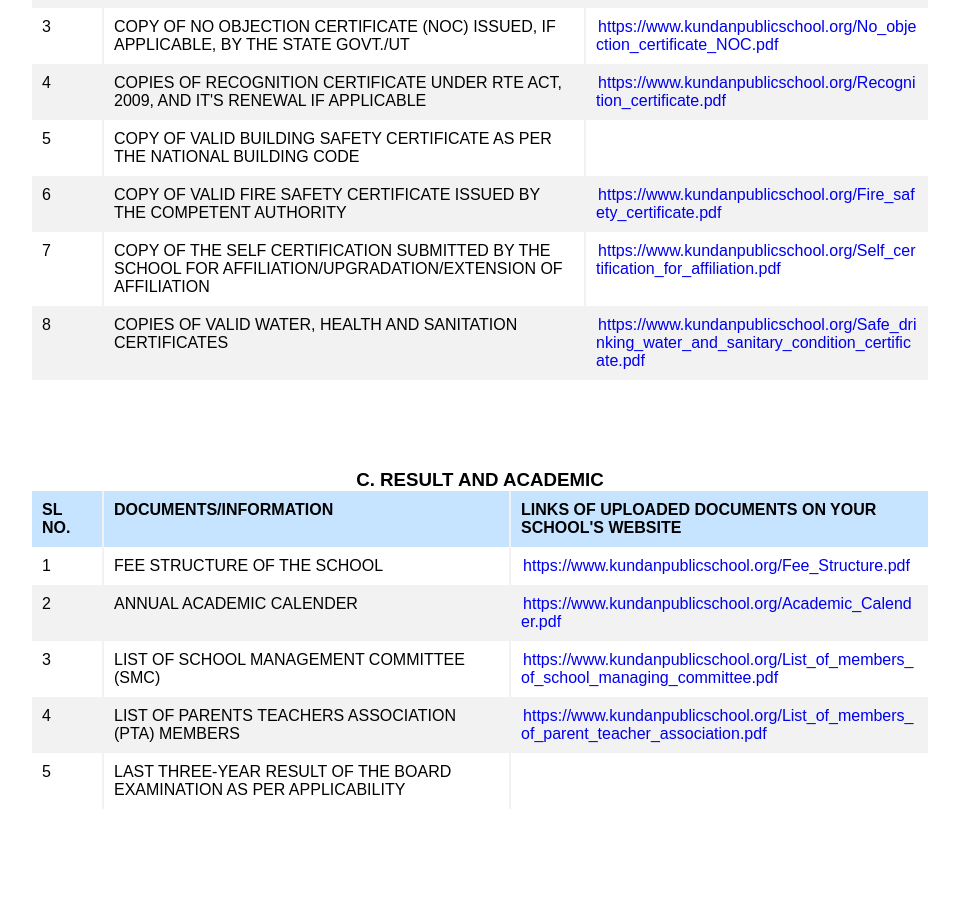
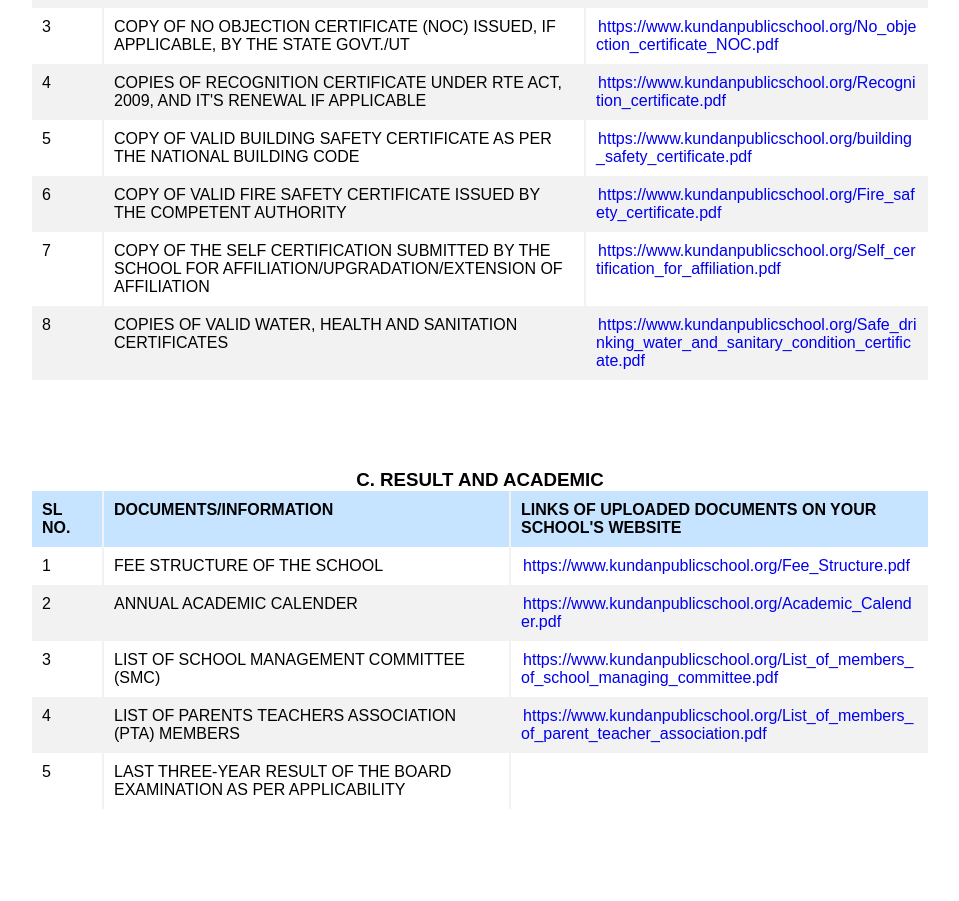
Before and after one commit to saksham640/Kundan-Public-School, a React (Vite) app: page /#/MandatoryDisclosures in a window 1280 px wide. Shown: the part 894-1795 px from the top of the page, without its empty margins (160-1119 px from the left). Built offline with nearby package versions, Linux system fonts and the light colour scheme; no server answers; the database is empty.

Commit message:
md document added

```diff
--- a/src/pages/MandatoryDisclosures/MandatoryDisclosures.jsx
+++ b/src/pages/MandatoryDisclosures/MandatoryDisclosures.jsx
@@ -101,7 +101,7 @@
                         <div className={styles.flexRow}>
                             <div className={`${styles.flexCell} ${styles.serialNumber}`}>5</div>
                             <div className={styles.flexCell}>COPY OF VALID BUILDING SAFETY CERTIFICATE AS PER THE NATIONAL BUILDING CODE</div>
-                            <div className={styles.flexCell} style={{ border: "none" }}></div>
+                            <div className={styles.flexCell} style={{ border: "none" }}><a href="/building_safety_certificate.pdf">https://www.kundanpublicschool.org/building_safety_certificate.pdf</a></div>
                         </div>
                         <div className={`${styles.flexRow} ${styles.alternateRow}`}>
                             <div className={`${styles.flexCell} ${styles.serialNumber}`}>6</div>
```
Also changed, not shown: 1 other file (tests, documents, lock files or other folders).
